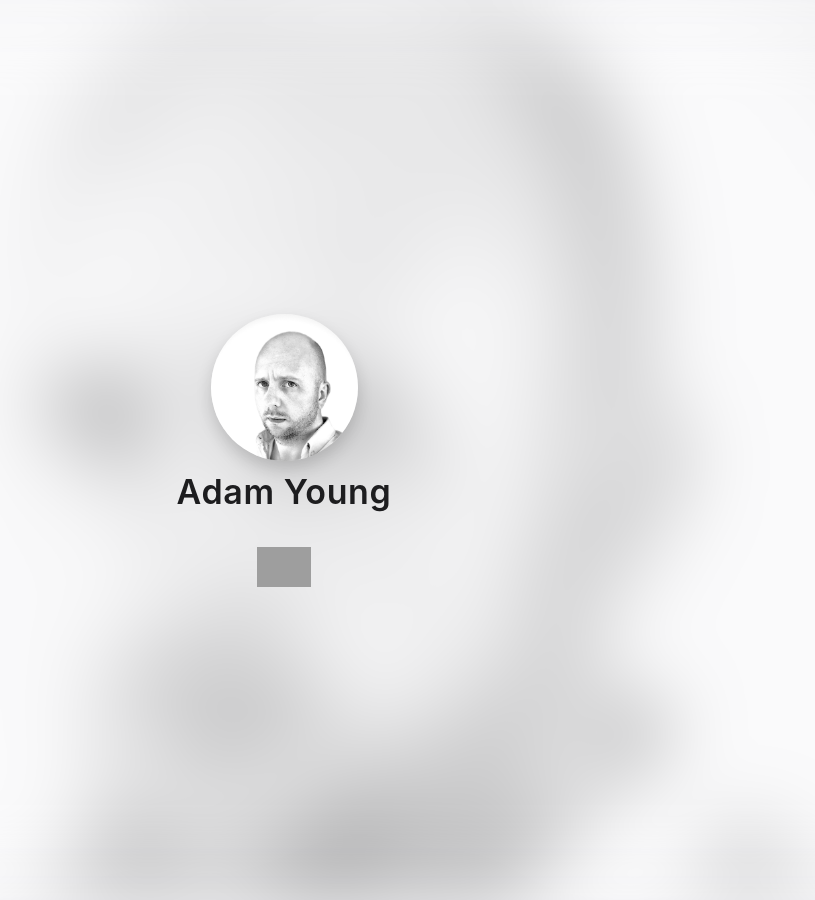
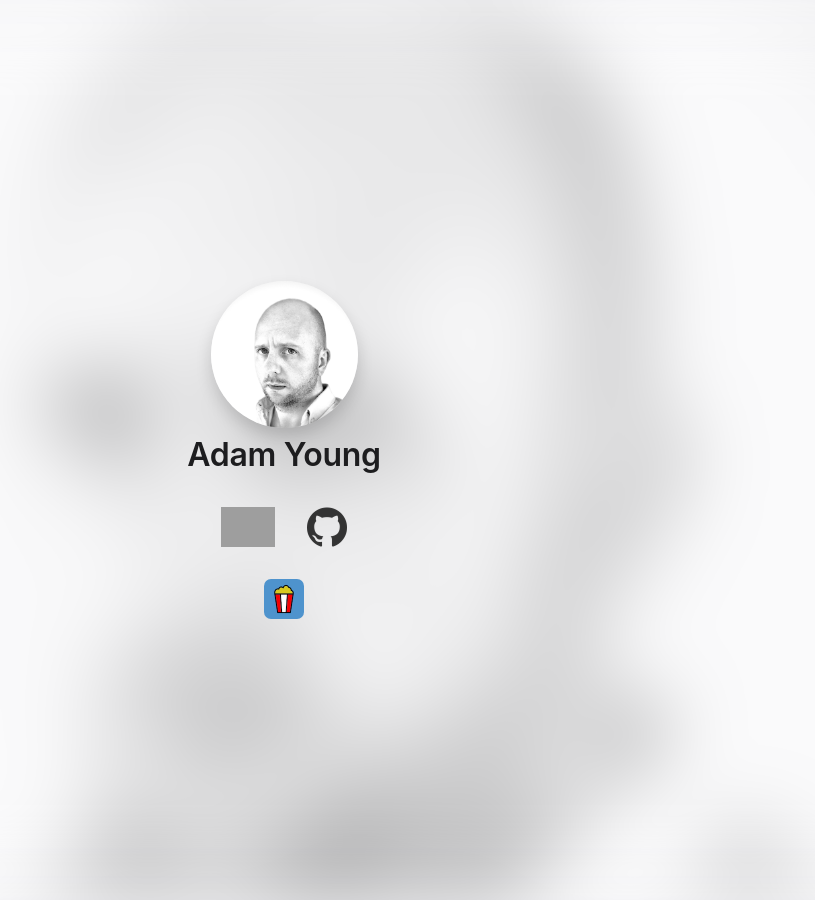
Before and after one commit to adamayoung/AdamYoungSite, a Jekyll site: the page built from index.html, in a window 1280 px wide. Shown: the whole page, without its empty margins (356-1171 px from the left). Built offline with Jekyll 4.4.1, drawn with Linux system fonts in a browser that asks for light colours; grey boxes are pictures that could not be loaded.

Commit message:
Added Github and Movies app links

```diff
--- a/_config.yml
+++ b/_config.yml
@@ -22,6 +22,7 @@ title: Adam's Web Site
 description: Adam's personal web site.
 email: me@adam-young.co.uk
 twitter_username: adamayoung
+github_username: adamayoung
 google_tracking_id: UA-161387385-1
 
 
--- a/_sass/_index.scss
+++ b/_sass/_index.scss
@@ -42,19 +42,44 @@
   color: rgb(29, 29, 31);
   margin-top: 10px;
   margin-bottom: 3px;
-  font-size: 34px;
-  line-height: 1.20596;
+  font-size: 2em;
+  line-height: 1.0625;
   font-weight: 600;
-  letter-spacing: .018em;
+  letter-spacing: -.009em;
 }
 
-.profile-twitter {
+.profile-links {
   margin-top: 2em;
+  display: flex;
+  flex-direction: row;
+
   a {
     display: block;
 
     img {
       height: 40px;
+      margin: 0 1em;
     }
   }
 }
+
+.app-links {
+  margin-top: 2em;
+  display: flex;
+  flex-direction: row;
+
+  a {
+    display: block;
+
+    img {
+      margin: 0 1em;
+    }
+  }
+}
+
+.app-icon {
+  border-radius: 17.544%;
+  box-sizing: border-box;
+  height: 40px;
+  width: 40px;
+}
--- a/index.html
+++ b/index.html
@@ -9,6 +9,15 @@ layout: default
   <div class="profile-foreground d-flex flex-column justify-content-center align-items-center">
     <img class="rounded-circle align-middle profile-image shadow" src="/assets/images/me.jpg" />
     <h1 class="profile-title text-center">Adam Young</h1>
-    <div class="profile-twitter"><a href="https://twitter.com/{{ site.twitter_username }}?ref_src=twsrc%5Etfw"><img src="/assets/images/social-twitter.png" /></a></div>
+    <div class="profile-links">
+      <a href="https://twitter.com/{{ site.twitter_username }}?ref_src=twsrc%5Etfw" title="Twitter"><img
+          src="/assets/images/social-twitter.png" alt="Twitter logo" /></a>
+      <a href="https://github.com/{{ site.github_username }}" title="Github"><img src="/assets/images/github.png"
+          alt="Github logo" /></a>
+    </div>
+    <div class="app-links">
+      <a href="https://movies.adam-young.co.uk" title="Movies and TV Shows"><img class="app-icon"
+          src="/assets/images/movies-app-icon.png" alt="Movies and TV Shows App icon" /></a>
+    </div>
   </div>
 </section>
```
Also changed, not shown: Gemfile.lock, README.md, assets/images/github.png (added), assets/images/movies-app-icon.png (added), 1 other file.
